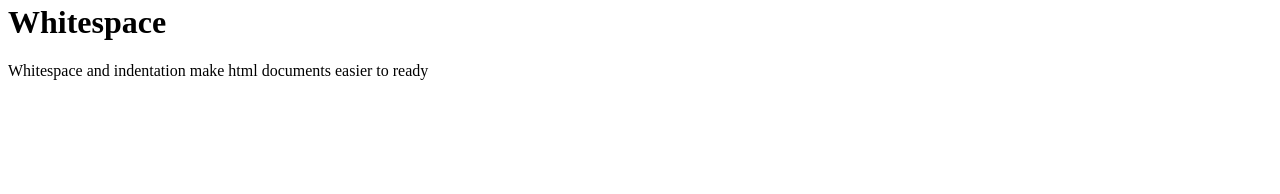
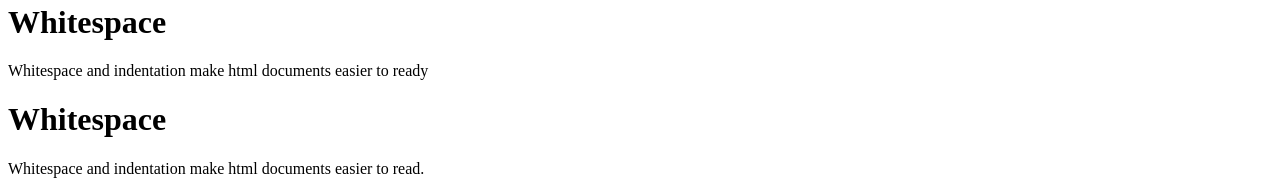
Before and after one commit to devingiannoni/TG-Pre-Work, a plain HTML site: page index.html in a window 1280 px wide. Shown: the part 1383-1577 px from the top of the page. Before the commit the page ends 1479 px from the top, so only its background shows below. Drawn offline with Linux system fonts and the light colour scheme.

Commit message:
Learn HTML Part 2 - Elements and Structure 12-14

```diff
--- a/index.html
+++ b/index.html
@@ -58,3 +58,10 @@
       </p>
     </body>
 </html>
+
+<body>
+	<h1>Whitespace</h1>
+	<div>
+		<p>Whitespace and indentation make html documents easier to read.</p>
+	</div>
+</body>
```
